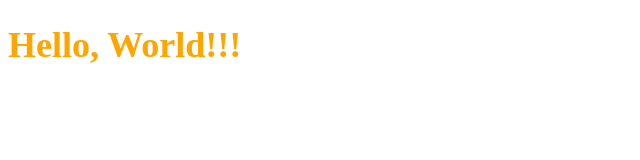
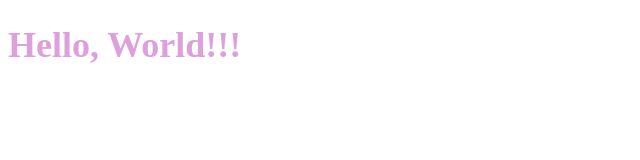
Before and after one commit to metamorphosisis/dilgiz, a plain HTML site: page index.html in a window 1280 px wide. Shown: the whole page, without its empty margins (0-640 px from the left). Drawn offline with Linux system fonts and the light colour scheme.

Commit message:
ChangeStyle

```diff
--- a/style.css
+++ b/style.css
@@ -1,4 +1,4 @@
 body{
     font-size: large;
-    color: orange;
+    color: plum;
 }
```
